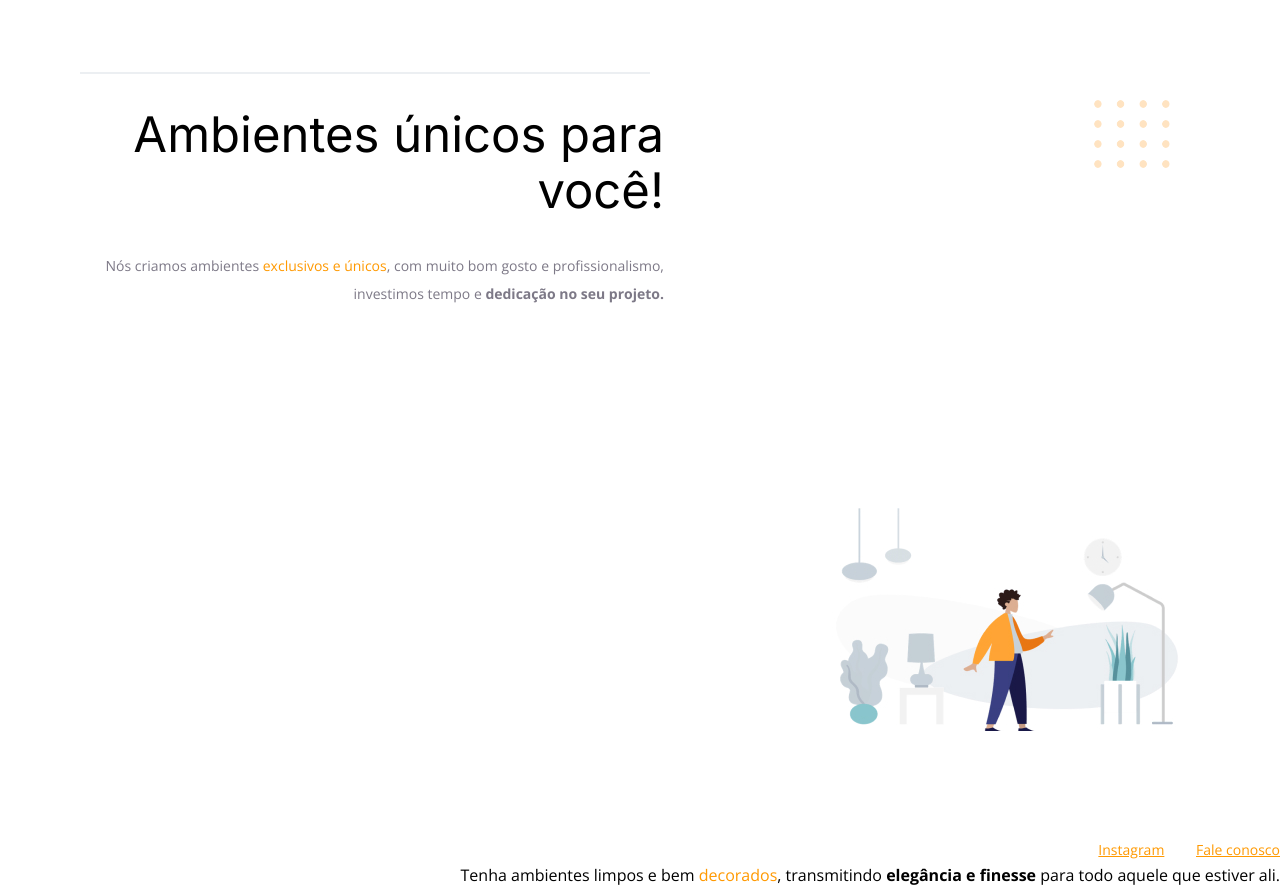
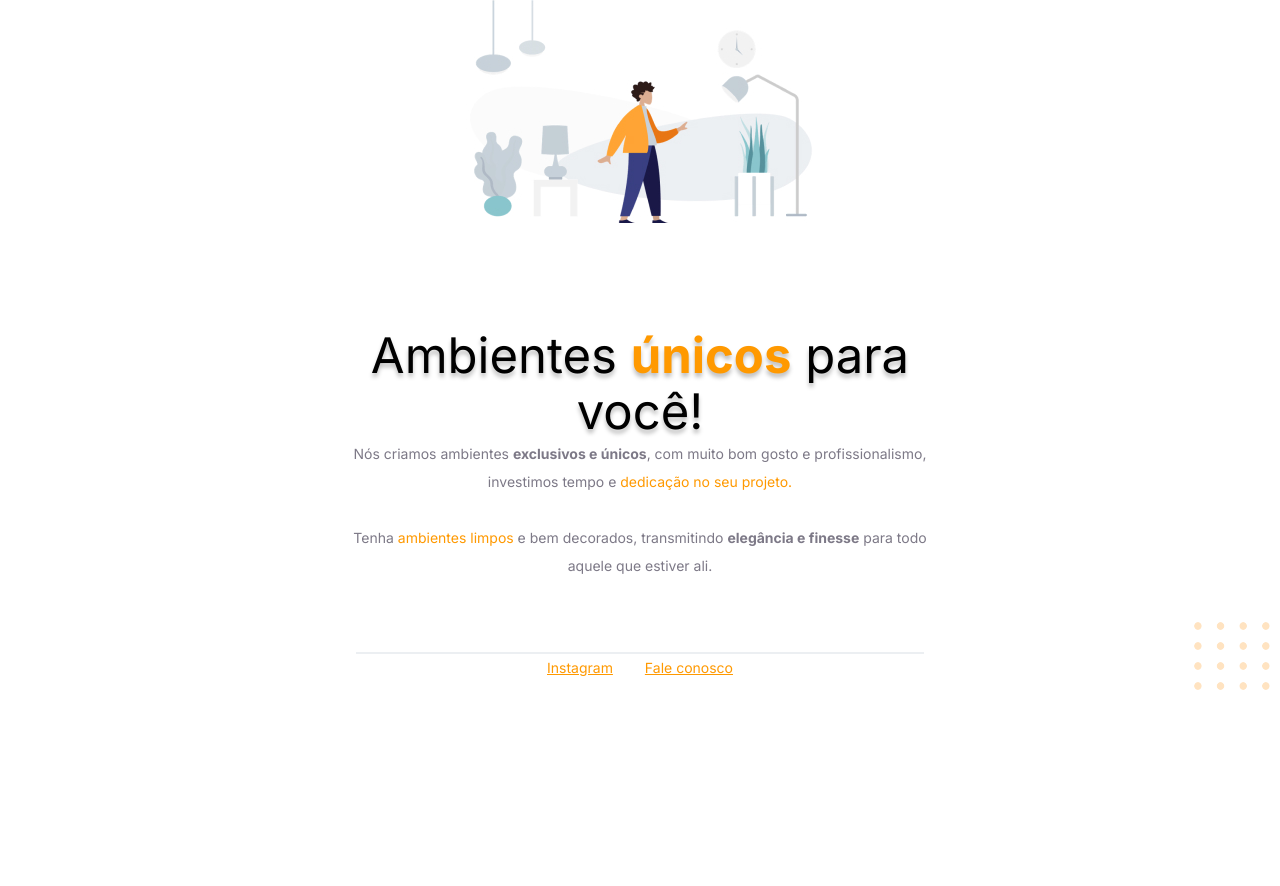
Before and after one commit to gabrielquenu/explorer-challenge-01, a plain HTML site: page index.html in a window 1280 px wide. After the commit the page ends 800 px from the top, so only its background shows below. Drawn offline with nearby package versions, Linux system fonts and the light colour scheme.

Commit message:
fix: page layout

```diff
--- a/index.html
+++ b/index.html
@@ -19,34 +19,32 @@
 
   <!-- Tag <body> é o corpo do documento, onde tem as informações que serão mostradas. -->
   <body>
-    <div id="hero">
-      <div class="line"></div>
-      <h1>Ambientes únicos para você!</h1>
-      <p>
-        Nós criamos ambientes <span>exclusivos e únicos</span>, com muito
-        bom gosto e profissionalismo, investimos tempo e
-        <strong>dedicação no seu projeto.</strong>
-
-        <br />
-        <br />
-      </p>
-    </div>
     <img
       src="images/img1.jpg"
       alt="Desenho de uma pessoa vestindo uma camisa amarela em uma sala com Móveis"
     />
+    <div id="hero">
+      <h1>Ambientes <b>únicos</b> para você!</h1>
+      <p>
+        Nós criamos ambientes <strong>exclusivos e únicos</strong>, com muito
+        bom gosto e profissionalismo, investimos tempo e
+        <span>dedicação no seu projeto.</span>
+        <br />
+        <br />
+        Tenha <span>ambientes limpos</span> e bem decorados, transmitindo
+        <strong>elegância e finesse</strong>
+        para todo aquele que estiver ali.
+      </p>
+    </div>
+
 
     <div id="footer">
+      <div class="line"></div>
       <a target="_blank" href="https://instagram.com/moveisparavoce"
         >Instagram</a
       >
       <a href="mailto:contato@moveisparavoce.com">Fale conosco</a>
     </div>
-
-    Tenha ambientes limpos e bem <span>decorados</span>, transmitindo
-    <strong>elegância e finesse</strong>
-    para todo aquele que estiver ali.
-
     <img
       id="balls"
       src="images/balls.svg"
--- a/style.css
+++ b/style.css
@@ -1,16 +1,29 @@
+* {
+  padding: 0;
+  margin: 0;
+  box-sizing: border-box;
+  font-family: "Inter", sans-serif;
+}
+
 body {
   font-family: "Open Sans", sans-serif;
-  text-align: end;
+  text-align: center;
   margin: 0;
 }
 
 #hero {
     width: 592px;
     margin: 72px;
+    margin: 0 auto;
 }
 
+#hero h1 b {
+  color: #ff9900;
+}
+
+
 img {
-    margin: 100px;
+    margin-bottom: 100px;
 }
 
 h1 {
@@ -18,6 +31,8 @@ h1 {
   font-size: 49px;
   line-height: 56px;
   font-weight: normal;
+
+  text-shadow: 0px 4px 4px rgba(0, 0, 0, 0.25);
 }
 
 h1 span {
@@ -44,13 +59,13 @@ p, #footer {
     width: 568px;
     height: 0;
 
-    margin: 0 8px;
+    margin: 72px auto 0;
 
     border: 1px solid #ECEFF2;
 }
 
 #balls {
     position: fixed;
-    top: 0;
+    bottom: 0;
     right: 0;
 }
```
